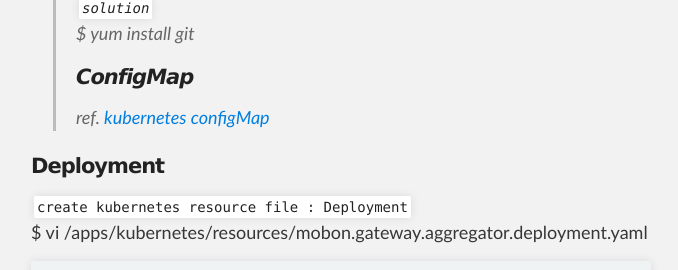
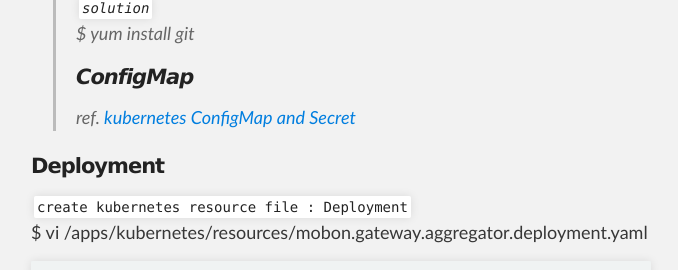
Before and after one commit to unlimited9/unlimited9.github.com, a Jekyll site: the page built from reference.notes/TA/cloud/kubernetes/how.to.deployment.md, in a window 1280 px wide and 900 px high, scrolled down 874 px. Shown: the part 154-424 px from the top of the window, without its empty margins (299-977 px from the left). Built offline with Jekyll 4.4.1, drawn with Linux system fonts in a browser that asks for light colours; our own code applies the rules of GitHub Pages for plain Markdown files.

Commit message:
Update how.to.deployment.md

```diff
--- a/reference.notes/TA/cloud/kubernetes/how.to.deployment.md
+++ b/reference.notes/TA/cloud/kubernetes/how.to.deployment.md
@@ -20,7 +20,7 @@ ref. [create docker image and container](../docker/create.image.n.container.md)
   > `solution`
   $ yum install git
 #### ConfigMap
-ref. [kubernetes configMap](configMap.md)
+ref. [kubernetes ConfigMap and Secret](configMap.n.secret.md)
 
 #### Deployment
 `create kubernetes resource file : Deployment`
```
